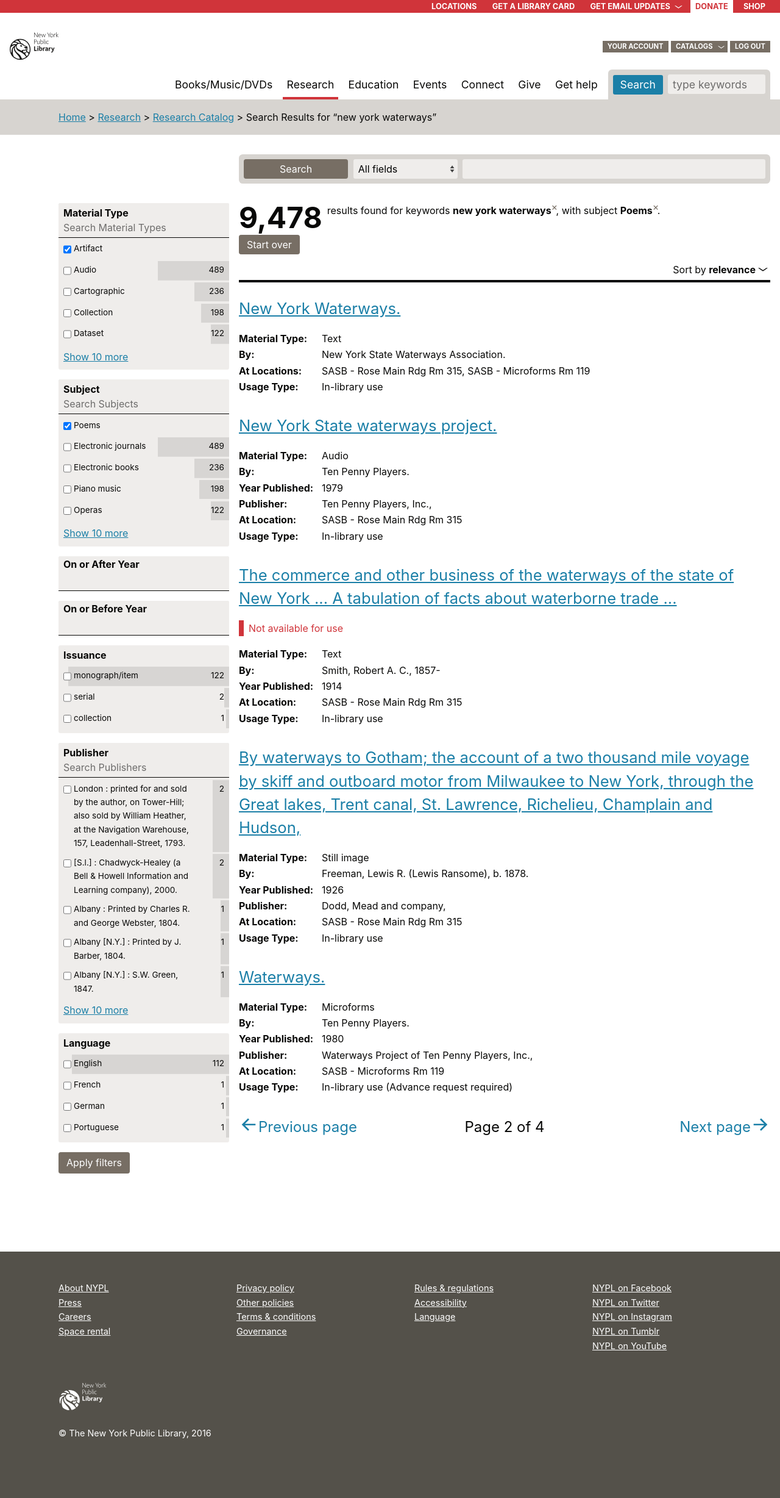
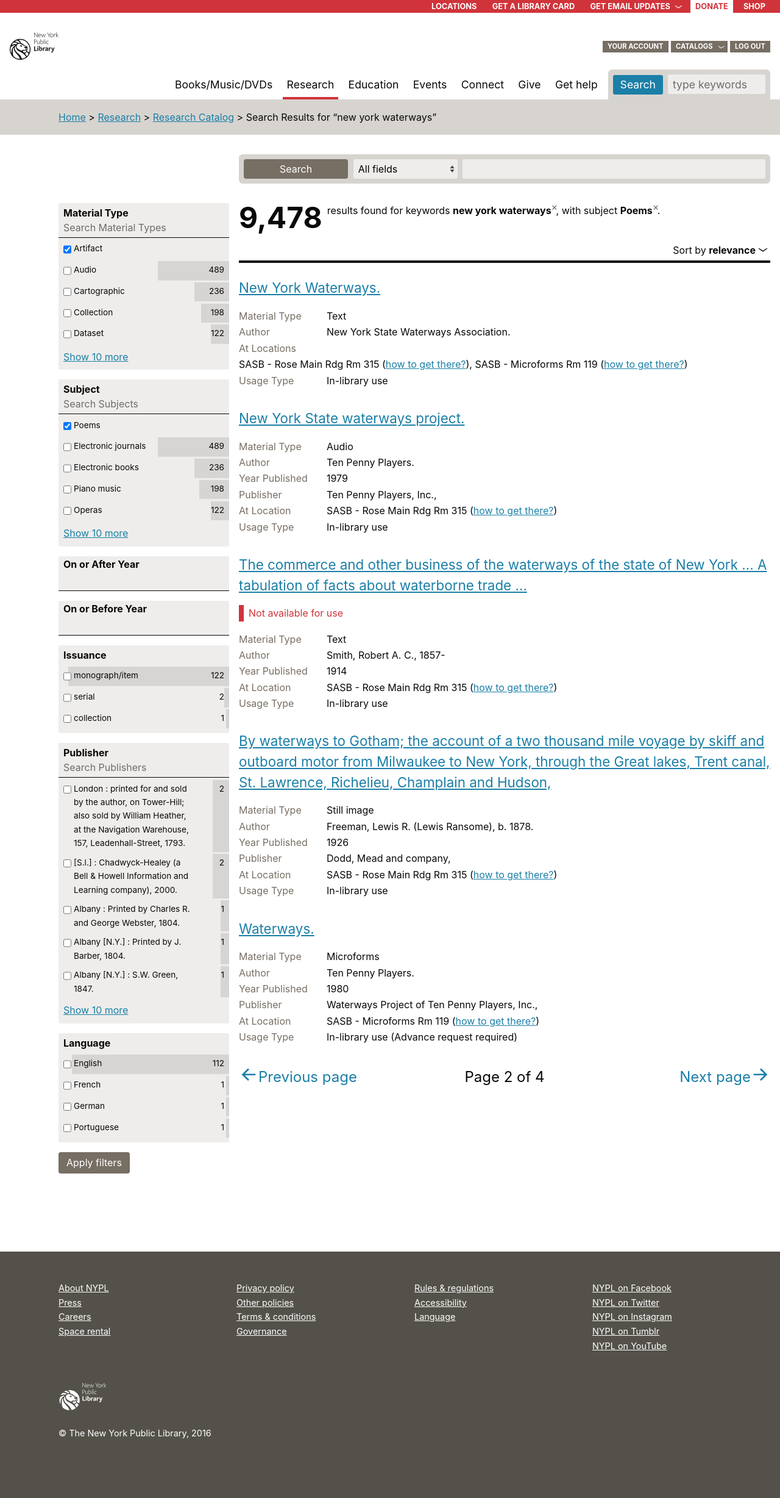
Before and after one commit to NYPL/design-toolkit, a Jekyll site: the page docs/discovery-search.html, which Jekyll copies as it is, in a window 1280 px wide. Shown: the whole page at 61% size. Built offline with Jekyll 4.4.1, drawn with Linux system fonts in a browser that asks for light colours; nearby versions of some CDN libraries.

Commit message:
:space_invader: no start over / fixed search results

```diff
--- a/docs/_sections/tables.html
+++ b/docs/_sections/tables.html
@@ -78,8 +78,6 @@
     <p>
     <strong>NOTE:</strong> <strong>Avoid adding a space</strong> between the facet and the remove button so that it <strong>won't wrap to the next line</strong>.</p>
 
-    <p>After the results summary, a “Start over” <code>button</code> should be added to allow the user to clear all facets and filters and start a new search from scratch.</p>
-
     <div class="nypl-toolkit-example">
       <span class="nypl-example-text">Example</span>
 <div class="nypl-results-summary">
@@ -90,7 +88,6 @@
   <span class="nypl-facet">
     <strong>Fiction<button><span>Remove Fiction filter</span></button></strong>
   </span>.
-  <button>Start over</button>
 </div>
     </div>
     <pre><code class="scss">
@@ -108,7 +105,6 @@
   &lt;span class=&quot;nypl-facet&quot;&gt;
     &lt;strong&gt;Fiction&lt;button&gt;&lt;span&gt;Remove Fiction filter&lt;/span&gt;&lt;/button&gt;&lt;/strong&gt;
   &lt;/span&gt;.
-  &lt;button&gt;Start over&lt;/button&gt;
 &lt;/div&gt;
     </code></pre>
 
--- a/docs/css/example-search-styles.css
+++ b/docs/css/example-search-styles.css
@@ -3764,7 +3764,8 @@
   margin-bottom: 2rem;
   margin-left: 0; }
   .nypl-results-item h2 {
-    font-weight: normal; }
+    font-weight: normal;
+    font-size: 1.4rem; }
   .nypl-results-item .nypl-results-highlight {
     color: #d0343a;
     font-style: normal; }
@@ -3785,10 +3786,9 @@
     float: left; }
   .nypl-results-item dt {
     clear: left;
-    font-weight: bold;
+    color: #776e64;
+    margin-right: 0.5rem;
     width: 8.5rem; }
-    .nypl-results-item dt::after {
-      content: ":"; }
     @media (max-width: 965px) {
       .nypl-results-item dt {
         width: 40%; } }
--- a/docs/discovery-search.html
+++ b/docs/discovery-search.html
@@ -580,7 +580,6 @@
         <span class="nypl-results-count">9,478</span> results found
         <span class="nypl-facet">for keywords <strong>new york waterways</strong><button><span>Remove new york waterways keyword filter</span></button></span>,
         <span class="nypl-facet">with subject <strong>Poems</strong><button><span>Remove Poems subject filter</span></button></span>.
-        <button>Start over</button>
       </div>
 
 <div class="nypl-results-sorting-controls">
@@ -612,10 +611,10 @@
       <dl>
         <dt>Material Type</dt>
         <dd>Text</dd>
-        <dt>By</dt>
+        <dt>Author</dt>
         <dd>New York State Waterways Association.</dd>
         <dt>At Locations</dt>
-        <dd>SASB - Rose Main Rdg Rm 315, SASB - Microforms Rm 119</dd>
+        <dd>SASB - Rose Main Rdg Rm 315 (<a href="http://www.nypl.org/locations/schwarzman">how to get there?</a>), SASB - Microforms Rm 119 (<a href="http://www.nypl.org/locations/schwarzman">how to get there?</a>)</dd>
         <dt>Usage Type</dt>
         <dd>In-library use</dd>
       </dl>
@@ -628,14 +627,14 @@
       <dl>
         <dt>Material Type</dt>
         <dd>Audio</dd>
-        <dt>By</dt>
+        <dt>Author</dt>
         <dd>Ten Penny Players.</dd>
         <dt>Year Published</dt>
         <dd>1979</dd>
         <dt>Publisher</dt>
         <dd>Ten Penny Players, Inc.,</dd>
         <dt>At Location</dt>
-        <dd>SASB - Rose Main Rdg Rm 315</dd>
+        <dd>SASB - Rose Main Rdg Rm 315 (<a href="http://www.nypl.org/locations/schwarzman">how to get there?</a>)</dd>
         <dt>Usage Type</dt>
         <dd>In-library use</dd>
       </dl>
@@ -649,12 +648,12 @@
       <dl>
         <dt>Material Type</dt>
         <dd>Text</dd>
-        <dt>By</dt>
+        <dt>Author</dt>
         <dd>Smith, Robert A. C., 1857-</dd>
         <dt>Year Published</dt>
         <dd>1914</dd>
         <dt>At Location</dt>
-        <dd>SASB - Rose Main Rdg Rm 315</dd>
+        <dd>SASB - Rose Main Rdg Rm 315 (<a href="http://www.nypl.org/locations/schwarzman">how to get there?</a>)</dd>
         <dt>Usage Type</dt>
         <dd>In-library use</dd>
       </dl>
@@ -667,14 +666,14 @@
       <dl>
         <dt>Material Type</dt>
         <dd>Still image</dd>
-        <dt>By</dt>
+        <dt>Author</dt>
         <dd>Freeman, Lewis R. (Lewis Ransome), b. 1878.</dd>
         <dt>Year Published</dt>
         <dd>1926</dd>
         <dt>Publisher</dt>
         <dd>Dodd, Mead and company,</dd>
         <dt>At Location</dt>
-        <dd>SASB - Rose Main Rdg Rm 315</dd>
+        <dd>SASB - Rose Main Rdg Rm 315 (<a href="http://www.nypl.org/locations/schwarzman">how to get there?</a>)</dd>
         <dt>Usage Type</dt>
         <dd>In-library use</dd>
       </dl>
@@ -687,14 +686,14 @@
       <dl>
         <dt>Material Type</dt>
         <dd>Microforms</dd>
-        <dt>By</dt>
+        <dt>Author</dt>
         <dd>Ten Penny Players.</dd>
         <dt>Year Published</dt>
         <dd>1980</dd>
         <dt>Publisher</dt>
         <dd>Waterways Project of Ten Penny Players, Inc.,</dd>
         <dt>At Location</dt>
-        <dd>SASB - Microforms Rm 119</dd>
+        <dd>SASB - Microforms Rm 119 (<a href="http://www.nypl.org/locations/schwarzman">how to get there?</a>)</dd>
         <dt>Usage Type</dt>
         <dd>In-library use (Advance request required)</dd>
       </dl>
```
Also changed, not shown: docs/css/docs.css (+4 -4 lines), docs/css/example-styles.css (+4 -4 lines), sass/_tables-results.scss (+3 -5 lines).
